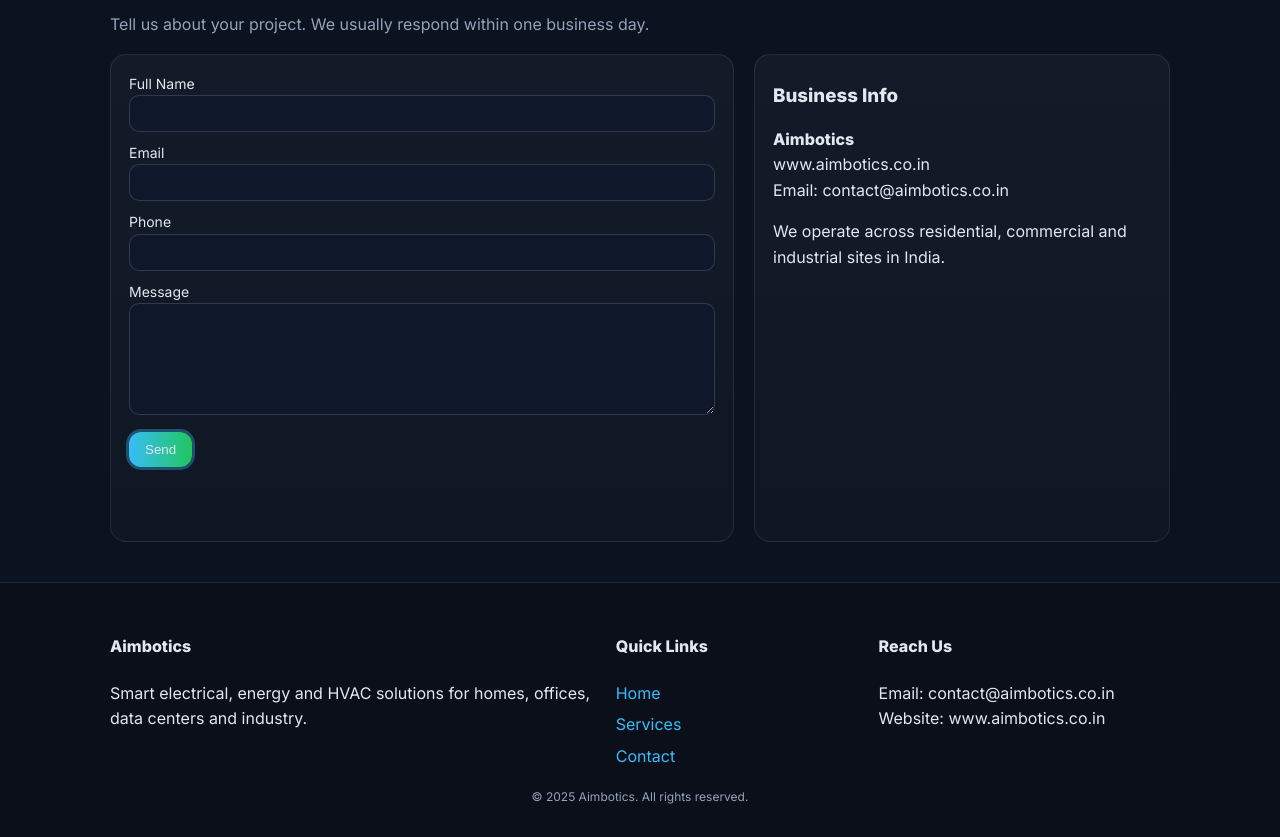
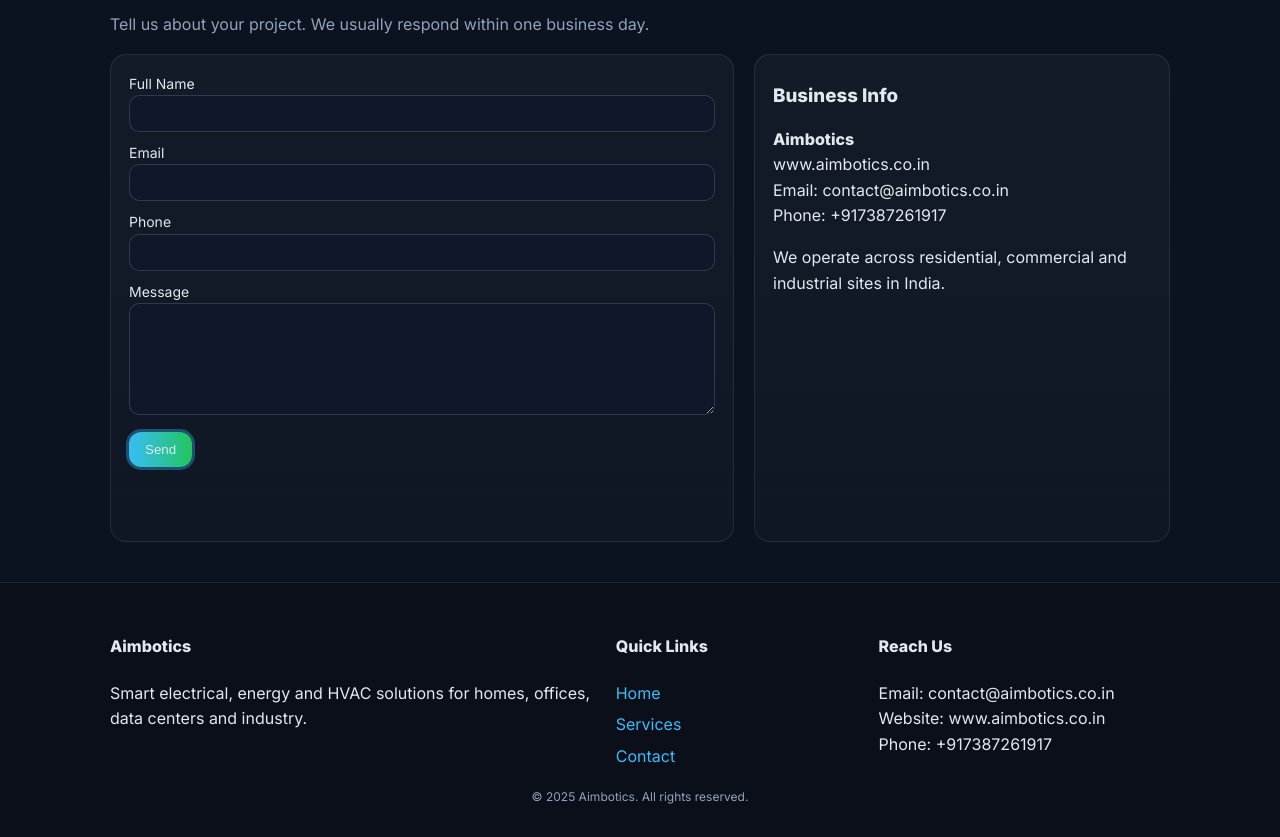
Before and after one commit to Umeshkumar667/Aimbotics, a plain HTML site: page contact.html in a window 1280 px wide. Shown: the part 113-950 px from the top of the page. Drawn offline with Linux system fonts and the light colour scheme.

```diff
--- a/contact.html
+++ b/contact.html
@@ -52,7 +52,8 @@
       <h3>Business Info</h3>
       <p><strong>Aimbotics</strong><br>
       www.aimbotics.co.in<br>
-      Email: contact@aimbotics.co.in</p>
+      Email: contact@aimbotics.co.in<br>
+      Phone: +917387261917</p>
       <p>We operate across residential, commercial and industrial sites in India.</p>
     </div>
   </section>
@@ -75,7 +76,8 @@
     <div>
       <h4>Reach Us</h4>
       <p>Email: contact@aimbotics.co.in<br>
-      Website: www.aimbotics.co.in</p>
+      Website: www.aimbotics.co.in<br>
+      Phone: +917387261917</p>
     </div>
   </div>
   <div class="container tiny">© 2025 Aimbotics. All rights reserved.</div>
```
Also changed, not shown: index.html (+2 -1 lines).
